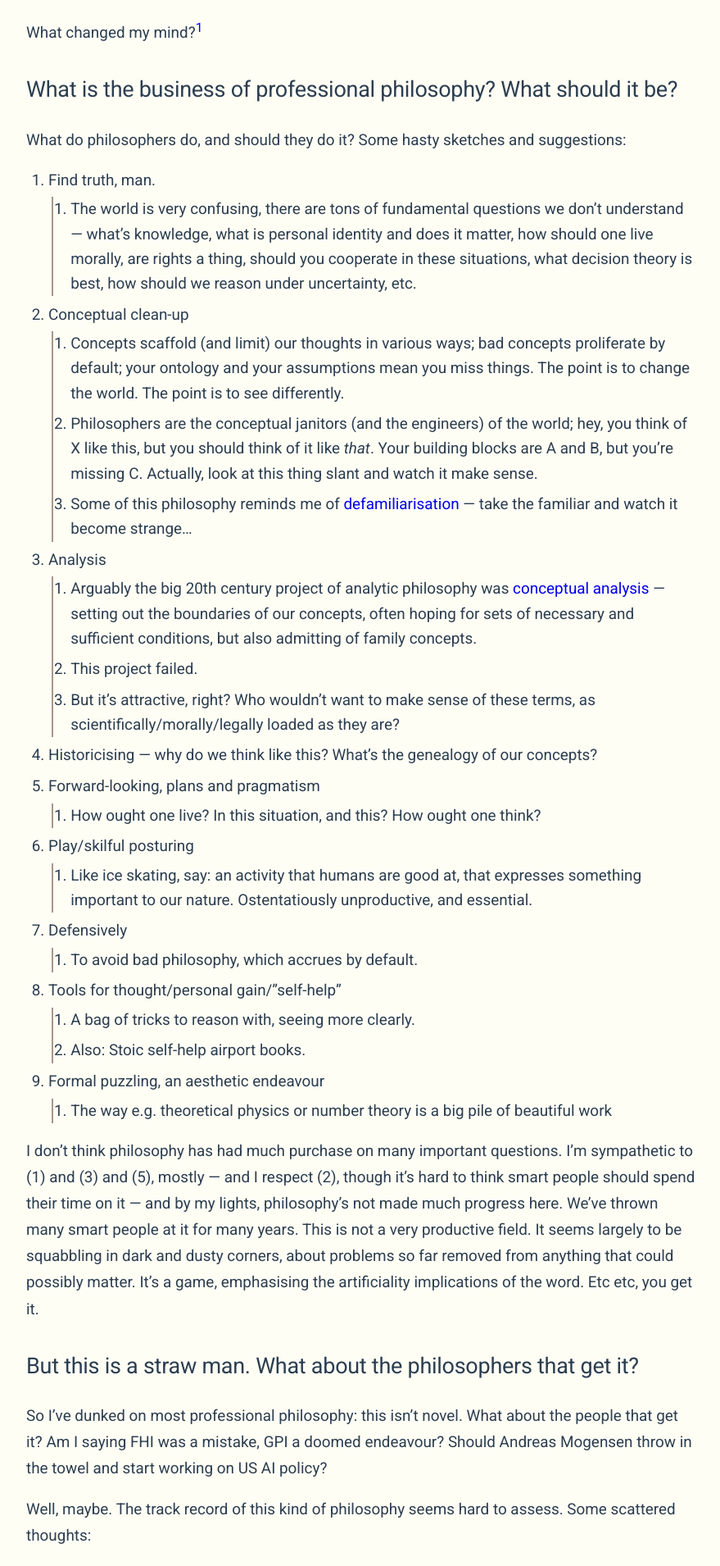
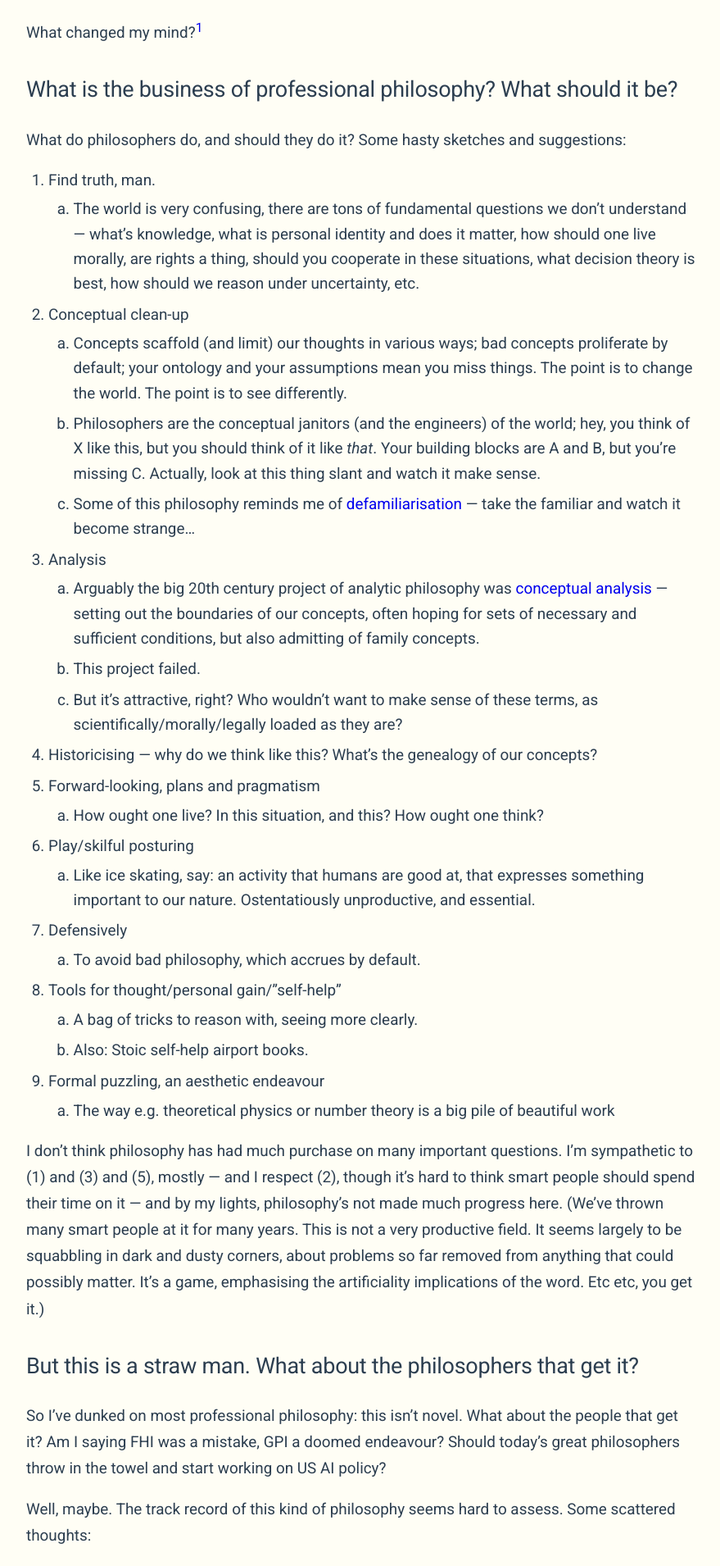
Before and after one commit to catherinebrewer/catherinebrewer.github.io, a Jekyll site: the page built from _wip/notes-on-professional-philosophy.md, in a window 1280 px wide. Shown: the part 1390-3300 px from the top of the page at 82% size, without its empty margins (198-1077 px from the left). Built offline with Jekyll 4.4.1, drawn with Linux system fonts in a browser that asks for light colours.

Commit message:
minor fix for mobile display

```diff
--- a/_wip/notes-on-professional-philosophy.md
+++ b/_wip/notes-on-professional-philosophy.md
@@ -49,11 +49,11 @@
 9. Formal puzzling, an aesthetic endeavour
 	1. The way e.g. theoretical physics or number theory is a big pile of beautiful work
 
-I don't think philosophy has had much purchase on many important questions. I'm sympathetic to (1) and (3) and (5), mostly — and I respect (2), though it's hard to think smart people should spend their time on it — and by my lights, philosophy's not made much progress here. We've thrown many smart people at it for many years. This is not a very productive field. It seems largely to be squabbling in dark and dusty corners, about problems so far removed from anything that could possibly matter. It's a game, emphasising the artificiality implications of the word. Etc etc, you get it.
+I don't think philosophy has had much purchase on many important questions. I'm sympathetic to (1) and (3) and (5), mostly — and I respect (2), though it's hard to think smart people should spend their time on it — and by my lights, philosophy's not made much progress here. (We've thrown many smart people at it for many years. This is not a very productive field. It seems largely to be squabbling in dark and dusty corners, about problems so far removed from anything that could possibly matter. It's a game, emphasising the artificiality implications of the word. Etc etc, you get it.)
 
 ## But this is a straw man. What about the philosophers that get it?
 
-So I've dunked on most professional philosophy: this isn't novel. What about the people that get it? Am I saying FHI was a mistake, GPI a doomed endeavour? Should Andreas Mogensen throw in the towel and start working on US AI policy?
+So I've dunked on most professional philosophy: this isn't novel. What about the people that get it? Am I saying FHI was a mistake, GPI a doomed endeavour? Should today's great philosophers throw in the towel and start working on US AI policy?
 
 Well, maybe. The track record of this kind of philosophy seems hard to assess. Some scattered thoughts:
 1. Early big-picture futurism — Bostrom and his acolytes etc — seems very fruitful to me.
@@ -93,6 +93,8 @@
 
 I'm with [Cato](https://penelope.uchicago.edu/Thayer/e/roman/texts/plutarch/lives/Cato_major*.html) on this one, but for different reasons. And try not to feel too bad about it: once we've solved the world's problems, we can go back to the [truth mines](https://en.wikipedia.org/wiki/Diaspora_(novel)) and inquire into the fundamental nature of Knowledge.
 
+***
+
 [^1]: Besides gainful employment. (I don't think it's *just* gainful employment that did the work.)
 
 [^3]: Philosophy would never admit of the square-packing answers, except maybe it would. Isn't reflective equilibrium a wonderfully flexible concept?
--- a/assets/css/style.css
+++ b/assets/css/style.css
@@ -246,19 +246,22 @@
     margin-bottom: 1rem;
 }
 
-/* Nested lists — Obsidian-style vertical indent line.
-   `li > ul` and `li > ol` target only lists that are children of a list item,
-   i.e. nested lists only, leaving the top-level list untouched.
-   To change the line colour, edit the border-left value.
-   To turn this off entirely, just delete these two rules. */
+/* Nested lists — Google Docs-style clean indentation.
+   No vertical line; just indent and change markers per level. */
 .post-content li > ul,
 .post-content li > ol {
-    border-left: 2px solid var(--accent);
-    padding-left: 1.2rem;       /* space for bullet marker to render inside */
+    padding-left: 1.5rem;
     margin-left: 0.2rem;
     margin-top: 0.3rem;
     margin-bottom: 0.1rem;
 }
+
+/* Ordered list sub-levels: 1 → a → i */
+.post-content ol ol { list-style-type: lower-alpha; }
+.post-content ol ol ol { list-style-type: lower-roman; }
+
+/* Unordered list sub-levels: disc → circle */
+.post-content ul ul { list-style-type: circle; }
 
 .post-content li {
     margin-bottom: 0.4rem;
@@ -399,6 +402,10 @@
         font-size: 18px;
     }
 
+    body {
+        padding-top: 5rem; /* push content below the fixed toggle button */
+    }
+
     h1 {
         font-size: 1.8rem;
     }
```
